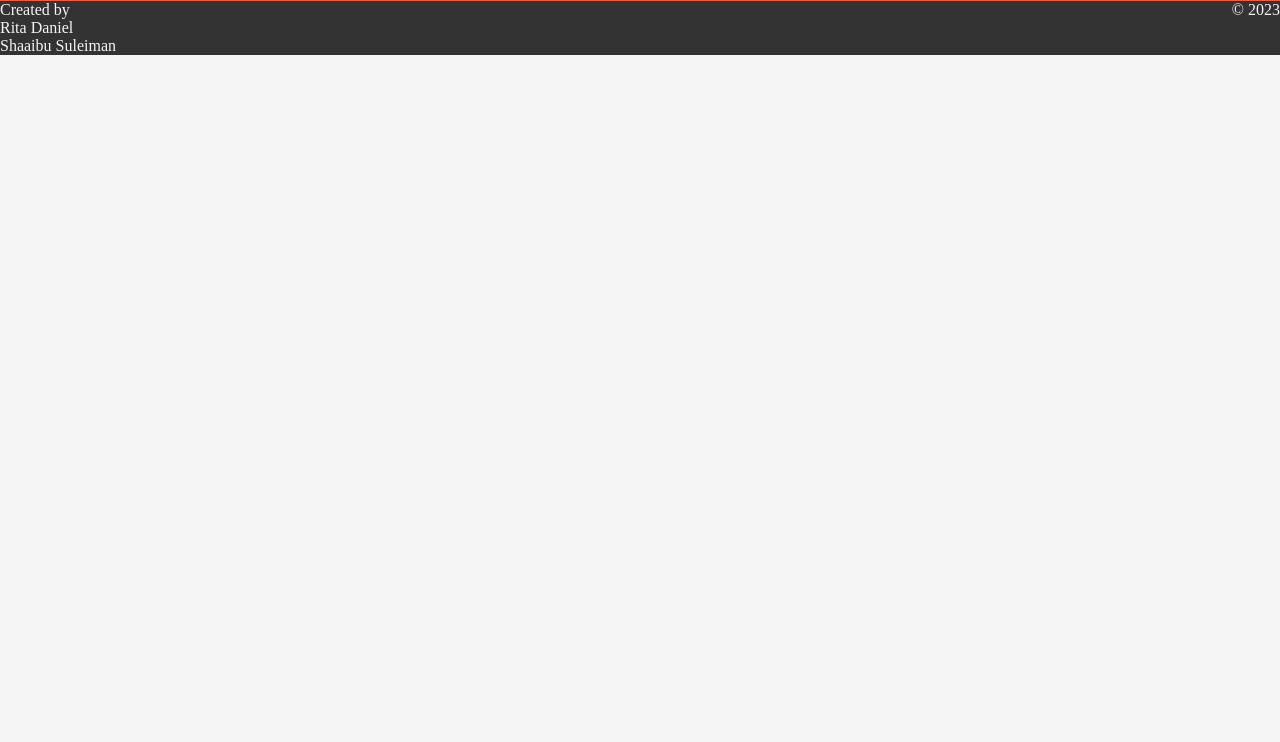
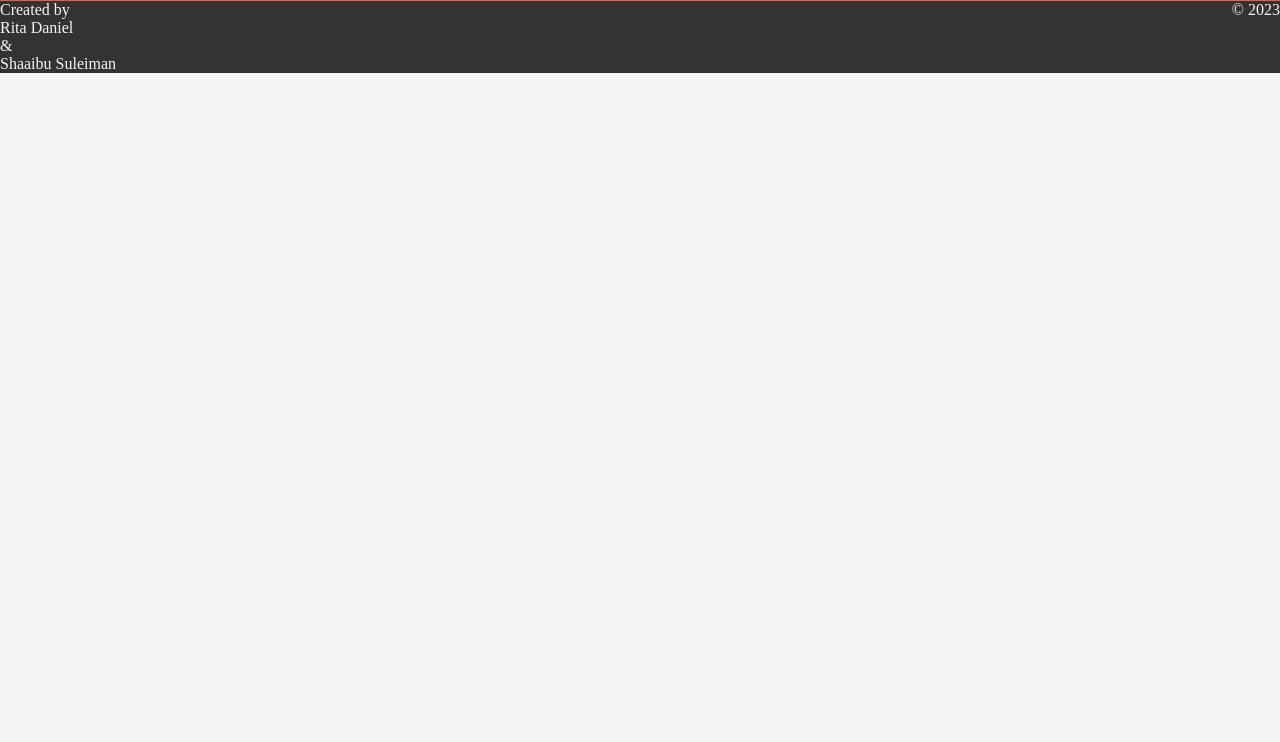
Before and after one commit to RitaDee/RS-Movie-App, a website built with webpack: page src/index.html in a window 1280 px wide. Shown: the part 58-800 px from the top of the page. Built offline with nearby package versions, Linux system fonts and the light colour scheme.

Commit message:
Modify HTML file

```diff
--- a/src/index.html
+++ b/src/index.html
@@ -21,6 +21,7 @@
     <div class="creators">
       <p>Created by</p>
       <p class="name">Rita Daniel</p>
+      <p>&</p>
       <p class="name">Shaaibu Suleiman</p>
     </div>
    <p>&#169; 2023</p>
```
